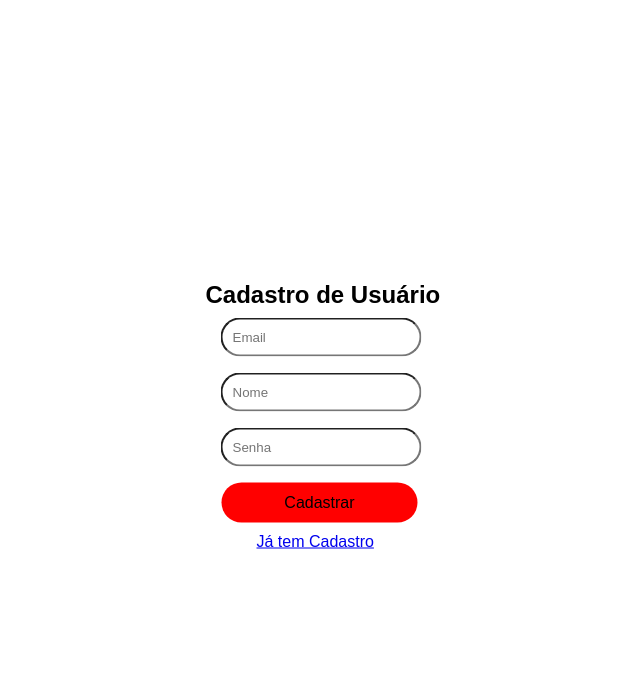
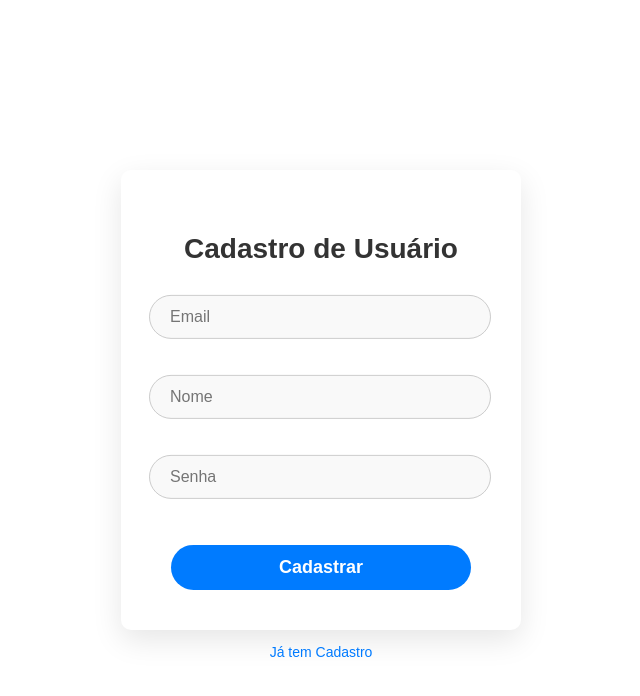
Before and after one commit to LeonardoMT12/sistema_login, a PHP site: page /cadastro.php in a window 1280 px wide. Shown: the top 696 px of the page, without its empty margins (319-959 px from the left). Run offline with PHP 8.4, Linux system fonts and the light colour scheme.

Commit message:
Melhorando as Telas de Login e Cadastro

```diff
--- a/cad.css
+++ b/cad.css
@@ -1,28 +1,48 @@
 body{
     font-family: Arial, Helvetica, sans-serif;
 }
-
 .cadastro{
     position: absolute;
     top: 50%;
     left: 50%;
     transform: translate(-50%, -50%);
-    padding: 50px;
+    padding: 40px 50px;
+    background-color: #fff; /* Fundo branco */
+    border-radius: 10px; /* Bordas arredondadas */
+    box-shadow: 0 10px 30px rgba(0, 0, 0, 0.1); /* Sombra suave */
+    width: 100%;
+    max-width: 400px; /* Largura máxima do formulário */
+    box-sizing: border-box;
 }
 .cadastro input{
-    border-radius: 20px;
-    padding: 10px;
+    border-radius: 50px; /* Tornando os inputs completamente redondos */
+    padding: 12px 20px;
+    width: 100%;  /* Input ocupa toda a largura */
+    margin: 10px -22px;
+    border: 1px solid #ccc;
+    font-size: 16px;
+    background-color: #f9f9f9; /* Fundo dos inputs */
+    transition: border 0.3s ease-in-out; /* Transição suave para o foco */
+}
+.cadastro input:focus{
+    outline: none;
+    border-color: #007bff; /* Cor de borda quando o input é focado */
+    box-shadow: 0 0 10px rgba(0, 123, 255, 0.2); /* Sombra no foco */
 }
 .botao_cadastrar{
-    border-radius: 20px;
-    position: absolute;
-    left: 17%;
-    width: 65%;
-    height: 40px;
+    border-radius: 50px; /* Tornando o botão completamente redondo */
+    position: relative;
+    width: 100%;
+    height: 45px;
     border: none;
-    background-color: red;
-    transition: transform 0.3s ease;
-    font-size: 16px;
+    background-color: #007bff; /* Cor do botão */
+    color: white;
+    font-size: 18px;
+    font-weight: 600;
+    cursor: pointer;
+    text-align: center;
+    transition: transform 0.3s ease, background-color 0.3s ease;
+    margin-top: 20px;
 }
 .botao_cadastrar:hover{
     transform: scale(1.1);
@@ -30,11 +50,20 @@ body{
 }
 .cadastro a{
     position: absolute;
-    top: 100%;
-    left: 86px;
+    bottom: -30px;
+    left: 50%;
+    transform: translateX(-50%);
+    font-size: 14px;
+    color: #007bff;
+    text-decoration: none;
+}
+.cadastro a:hover {
+    text-decoration: underline; /* Sublinhado ao passar o mouse */
 }
 .cadastro h2{
-    position: absolute;
-    bottom: 77%;
-    left: 35px;
+    font-size: 28px;
+    text-align: center;
+    margin-bottom: 20px;
+    color: #333; /* Cor do título */
+    font-weight: 700;
 }
```
Also changed, not shown: index.css (+47 -19 lines).
